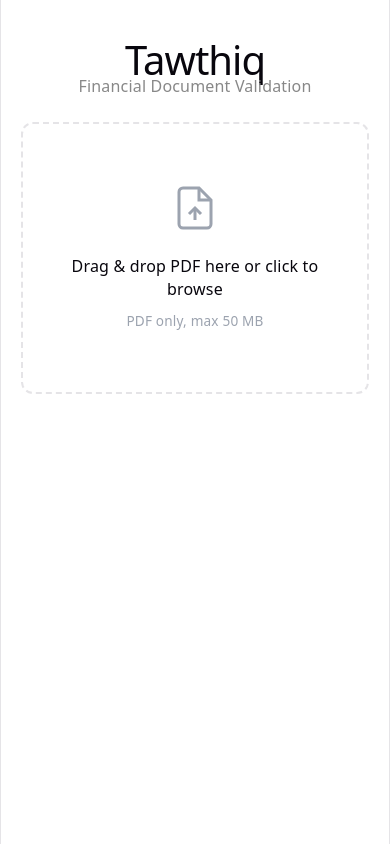
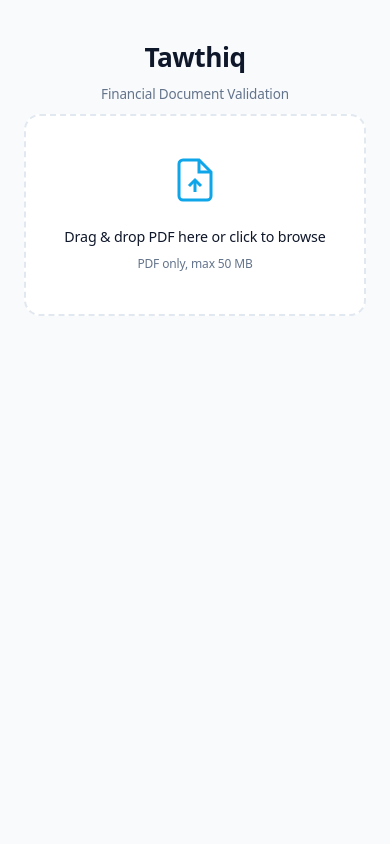
Before and after one commit to prasadazka/Tawthiq, a React (Vite) app in the folder frontend/: page / in a window 390 px wide. Built offline with nearby package versions, Linux system fonts and the light colour scheme.

Commit message:
Redesign UI with clean light theme
- Remove purple/pink accent colors
- Light sky-blue accent (#0ea5e9) for interactive elements
- White cards with subtle shadows on light gray background
- Clean typography, professional spacing
- Responsive layout for mobile

```diff
--- a/frontend/src/App.css
+++ b/frontend/src/App.css
@@ -3,99 +3,103 @@
   flex-direction: column;
   align-items: center;
   min-height: 100vh;
-  font-family: system-ui, sans-serif;
-  padding: 0 20px;
+  padding: 0 24px;
 }
 
 /* Header */
 .app-header {
   text-align: center;
-  padding: 48px 0 24px;
+  padding: 56px 0 12px;
 }
 
 .app-header h1 {
-  font-size: 2.5rem;
-  margin: 0 0 4px;
-  letter-spacing: -1px;
+  font-size: 1.75rem;
+  font-weight: 700;
+  color: var(--text-h);
+  margin: 0 0 6px;
+  letter-spacing: -0.5px;
 }
 
 .app-subtitle {
-  color: #888;
-  font-size: 1rem;
-  margin: 0;
+  color: var(--text);
+  font-size: 0.9rem;
+  font-weight: 400;
 }
 
 /* Main */
 .app-main {
   width: 100%;
-  max-width: 720px;
+  max-width: 740px;
   margin: 0 auto;
+  padding-bottom: 64px;
 }
 
 /* Upload Zone */
 .upload-zone {
-  border: 2px dashed var(--border, #d1d5db);
-  border-radius: 12px;
-  padding: 60px 40px;
+  border: 2px dashed var(--border);
+  border-radius: 16px;
+  padding: 64px 40px;
   text-align: center;
   cursor: pointer;
-  transition: all 0.2s;
+  transition: border-color 0.2s, background 0.2s;
+  background: var(--bg);
 }
 
 .upload-zone:hover {
-  border-color: var(--accent, #6366f1);
-  background: var(--accent-bg, rgba(99, 102, 241, 0.04));
+  border-color: var(--accent);
+  background: var(--accent-bg);
 }
 
 .upload-zone.drag-over {
-  border-color: var(--accent, #6366f1);
-  background: var(--accent-bg, rgba(99, 102, 241, 0.08));
-  transform: scale(1.01);
+  border-color: var(--accent);
+  background: rgba(14, 165, 233, 0.08);
+  border-style: solid;
 }
 
 .upload-zone.disabled {
   opacity: 0.5;
   cursor: not-allowed;
+  pointer-events: none;
 }
 
 .upload-icon {
-  color: #9ca3af;
+  color: var(--accent);
   margin-bottom: 16px;
 }
 
 .upload-text {
-  font-size: 1rem;
-  color: var(--text-h, #374151);
-  margin: 0 0 8px;
+  font-size: 0.95rem;
+  font-weight: 500;
+  color: var(--text-h);
+  margin: 0 0 6px;
 }
 
 .upload-hint {
-  font-size: 0.85rem;
-  color: #9ca3af;
-  margin: 0;
+  font-size: 0.8rem;
+  color: var(--text);
 }
 
 .upload-error {
-  color: #ef4444;
-  font-size: 0.85rem;
-  margin: 12px 0 0;
+  color: #dc2626;
+  font-size: 0.8rem;
+  margin: 14px 0 0;
   font-weight: 500;
 }
 
 /* Loading */
 .loading {
   text-align: center;
-  padding: 60px 0;
+  padding: 72px 0;
 }
 
 .spinner {
-  width: 40px;
-  height: 40px;
-  border: 3px solid var(--border, #e5e7eb);
-  border-top-color: var(--accent, #6366f1);
+  width: 36px;
+  height: 36px;
+  border: 3px solid var(--border);
+  border-top-color: var(--accent);
   border-radius: 50%;
   margin: 0 auto 20px;
-  animation: spin 0.8s linear infinite;
+  animation: spin 0.7s linear infinite;
 }
 
 @keyframes spin {
@@ -103,150 +107,174 @@
 }
 
 .loading-text {
-  font-size: 1rem;
-  color: var(--text-h, #374151);
-  margin: 0 0 6px;
+  font-size: 0.95rem;
+  color: var(--text-h);
+  margin: 0 0 4px;
 }
 
 .loading-hint {
-  font-size: 0.85rem;
-  color: #9ca3af;
-  margin: 0;
+  font-size: 0.8rem;
+  color: var(--text);
 }
 
 /* Error */
 .error-box {
   text-align: center;
-  padding: 48px;
-  border: 1px solid #fca5a5;
+  padding: 40px;
+  border: 1px solid #fecaca;
   border-radius: 12px;
-  background: #fef2f2;
+  background: #fff5f5;
 }
 
 .error-title {
-  font-size: 1.1rem;
+  font-size: 1rem;
   font-weight: 600;
-  color: #dc2626;
-  margin: 0 0 8px;
+  color: #b91c1c;
+  margin: 0 0 6px;
 }
 
 .error-msg {
-  color: #7f1d1d;
+  color: #991b1b;
   margin: 0 0 20px;
-  font-size: 0.9rem;
+  font-size: 0.85rem;
+}
+
+/* Button */
+.btn-reset {
+  display: inline-flex;
+  align-items: center;
+  gap: 6px;
+  padding: 8px 18px;
+  border: 1px solid var(--border);
+  border-radius: 8px;
+  background: var(--bg);
+  color: var(--text-h);
+  font-size: 0.85rem;
+  font-weight: 500;
+  cursor: pointer;
+  transition: all 0.15s;
+}
+
+.btn-reset:hover {
+  background: var(--bg-subtle);
+  border-color: #cbd5e1;
+  box-shadow: var(--shadow);
 }
 
 /* Results */
-.results {
-  width: 100%;
-}
+.results { width: 100%; }
 
 .results-header {
   display: flex;
   align-items: center;
   justify-content: space-between;
   margin-bottom: 20px;
-  padding-bottom: 16px;
-  border-bottom: 1px solid var(--border, #e5e7eb);
+  padding: 16px 20px;
+  background: var(--bg);
+  border-radius: 12px;
+  border: 1px solid var(--border);
+  box-shadow: var(--shadow);
 }
 
 .results-file {
   display: flex;
   align-items: center;
-  gap: 10px;
+  gap: 12px;
 }
 
-.file-icon {
-  color: #9ca3af;
-}
+.file-icon { color: var(--accent); }
 
 .results-file strong {
   display: block;
-  color: var(--text-h, #1f2937);
-  font-size: 0.95rem;
+  color: var(--text-h);
+  font-size: 0.9rem;
+  font-weight: 600;
 }
 
 .file-meta {
-  font-size: 0.8rem;
-  color: #9ca3af;
-}
-
-.btn-reset {
-  padding: 8px 16px;
-  border: 1px solid var(--border, #d1d5db);
-  border-radius: 8px;
-  background: white;
-  color: var(--text-h, #374151);
-  font-size: 0.85rem;
-  cursor: pointer;
-  transition: all 0.15s;
-}
-
-.btn-reset:hover {
-  background: #f9fafb;
-  border-color: #9ca3af;
+  font-size: 0.75rem;
+  color: var(--text);
 }
 
 /* Summary Cards */
 .summary-cards {
   display: grid;
   grid-template-columns: repeat(4, 1fr);
-  gap: 12px;
-  margin-bottom: 24px;
+  gap: 10px;
+  margin-bottom: 20px;
 }
 
 .card {
-  padding: 16px;
-  border-radius: 10px;
+  padding: 16px 12px;
+  border-radius: 12px;
   text-align: center;
   border: 1px solid;
+  background: var(--bg);
+  box-shadow: var(--shadow);
 }
 
 .card-num {
   display: block;
-  font-size: 1.8rem;
+  font-size: 1.6rem;
   font-weight: 700;
   line-height: 1;
   margin-bottom: 4px;
 }
 
 .card-label {
-  font-size: 0.8rem;
+  font-size: 0.7rem;
+  font-weight: 500;
   text-transform: uppercase;
-  letter-spacing: 0.5px;
+  letter-spacing: 0.6px;
 }
 
-.card-pass { background: #f0fdf4; border-color: #bbf7d0; color: #166534; }
-.card-fail { background: #fef2f2; border-color: #fecaca; color: #991b1b; }
-.card-skip { background: #f8fafc; border-color: #e2e8f0; color: #64748b; }
-.card-error { background: #fffbeb; border-color: #fde68a; color: #92400e; }
+.card-pass { border-color: #d1fae5; }
+.card-pass .card-num { color: #059669; }
+.card-pass .card-label { color: #6ee7b7; }
+
+.card-fail { border-color: #fecaca; }
+.card-fail .card-num { color: #dc2626; }
+.card-fail .card-label { color: #fca5a5; }
+
+.card-skip { border-color: var(--border); }
+.card-skip .card-num { color: #94a3b8; }
+.card-skip .card-label { color: #cbd5e1; }
+
+.card-error { border-color: #fde68a; }
+.card-error .card-num { color: #d97706; }
+.card-error .card-label { color: #fcd34d; }
 
 /* Rules List */
 .rules-list {
   display: flex;
   flex-direction: column;
-  gap: 8px;
+  gap: 6px;
 }
 
 .rule-row {
   display: flex;
   align-items: flex-start;
   gap: 12px;
-  padding: 14px 16px;
+  padding: 14px 18px;
   border-radius: 10px;
-  border: 1px solid var(--border, #e5e7eb);
-  background: white;
+  border: 1px solid var(--border);
+  background: var(--bg);
+  transition: box-shadow 0.15s;
 }
 
-.rule-row.rule-pass { border-left: 3px solid #22c55e; }
+.rule-row:hover {
+  box-shadow: var(--shadow);
+}
+
+.rule-row.rule-pass { border-left: 3px solid #10b981; }
 .rule-row.rule-fail { border-left: 3px solid #ef4444; }
-.rule-row.rule-skip { border-left: 3px solid #94a3b8; }
+.rule-row.rule-skip { border-left: 3px solid #cbd5e1; }
 .rule-row.rule-error { border-left: 3px solid #f59e0b; }
 
 .rule-status {
-  font-size: 1.1rem;
+  font-size: 1rem;
   flex-shrink: 0;
-  margin-top: 1px;
+  margin-top: 2px;
 }
 
 .rule-info {
@@ -255,56 +283,50 @@
 }
 
 .rule-title {
-  font-size: 0.9rem;
+  font-size: 0.88rem;
   font-weight: 500;
-  color: var(--text-h, #1f2937);
-  margin-bottom: 4px;
+  color: var(--text-h);
+  margin-bottom: 3px;
 }
 
 .rule-id {
   display: inline-block;
-  font-size: 0.75rem;
+  font-size: 0.7rem;
   font-weight: 600;
-  background: var(--code-bg, #f3f4f6);
-  color: #6b7280;
+  background: var(--code-bg);
+  color: var(--text);
   padding: 1px 6px;
   border-radius: 4px;
   margin-right: 8px;
-  font-family: var(--mono, monospace);
+  font-family: var(--mono);
 }
 
 .rule-details {
-  font-size: 0.8rem;
-  color: #6b7280;
+  font-size: 0.78rem;
+  color: var(--text);
   margin: 0;
-  line-height: 1.4;
+  line-height: 1.5;
   word-break: break-word;
 }
 
 .severity {
-  font-size: 0.7rem;
+  font-size: 0.65rem;
   font-weight: 600;
   text-transform: uppercase;
-  padding: 2px 8px;
-  border-radius: 4px;
+  letter-spacing: 0.3px;
+  padding: 3px 8px;
+  border-radius: 6px;
   flex-shrink: 0;
+  margin-top: 2px;
 }
 
 .severity-error { background: #fef2f2; color: #dc2626; }
 .severity-warning { background: #fffbeb; color: #d97706; }
 
-/* Dark mode overrides */
-@media (prefers-color-scheme: dark) {
-  .upload-zone { border-color: #374151; }
-  .upload-zone:hover { background: rgba(99, 102, 241, 0.08); }
-  .rule-row { background: #1e1f26; }
-  .btn-reset { background: #1e1f26; border-color: #374151; color: #e5e7eb; }
-  .btn-reset:hover { background: #2a2b34; }
-  .error-box { background: #2a1515; border-color: #7f1d1d; }
-  .error-title { color: #fca5a5; }
-  .error-msg { color: #fca5a5; }
-  .card-pass { background: #052e16; border-color: #166534; }
-  .card-fail { background: #2a1515; border-color: #991b1b; }
-  .card-skip { background: #1e1f26; border-color: #334155; }
-  .card-error { background: #2a2010; border-color: #92400e; }
+/* Responsive */
+@media (max-width: 640px) {
+  .summary-cards { grid-template-columns: repeat(2, 1fr); }
+  .results-header { flex-direction: column; gap: 12px; align-items: flex-start; }
+  .app-header { padding: 36px 0 8px; }
+  .upload-zone { padding: 40px 20px; }
 }
--- a/frontend/src/index.css
+++ b/frontend/src/index.css
@@ -1,111 +1,66 @@
 :root {
-  --text: #6b6375;
-  --text-h: #08060d;
-  --bg: #fff;
-  --border: #e5e4e7;
-  --code-bg: #f4f3ec;
-  --accent: #aa3bff;
-  --accent-bg: rgba(170, 59, 255, 0.1);
-  --accent-border: rgba(170, 59, 255, 0.5);
-  --social-bg: rgba(244, 243, 236, 0.5);
-  --shadow:
-    rgba(0, 0, 0, 0.1) 0 10px 15px -3px, rgba(0, 0, 0, 0.05) 0 4px 6px -2px;
+  --text: #64748b;
+  --text-h: #0f172a;
+  --bg: #ffffff;
+  --bg-subtle: #f8fafc;
+  --border: #e2e8f0;
+  --code-bg: #f1f5f9;
+  --accent: #0ea5e9;
+  --accent-hover: #0284c7;
+  --accent-bg: rgba(14, 165, 233, 0.05);
+  --accent-border: rgba(14, 165, 233, 0.25);
+  --shadow: 0 1px 3px rgba(0, 0, 0, 0.06), 0 1px 2px rgba(0, 0, 0, 0.04);
+  --shadow-md: 0 4px 6px -1px rgba(0, 0, 0, 0.07), 0 2px 4px -2px rgba(0, 0, 0, 0.05);
 
-  --sans: system-ui, 'Segoe UI', Roboto, sans-serif;
-  --heading: system-ui, 'Segoe UI', Roboto, sans-serif;
-  --mono: ui-monospace, Consolas, monospace;
+  --sans: system-ui, -apple-system, 'Segoe UI', Roboto, sans-serif;
+  --heading: system-ui, -apple-system, 'Segoe UI', Roboto, sans-serif;
+  --mono: ui-monospace, 'Cascadia Code', Consolas, monospace;
 
-  font: 18px/145% var(--sans);
-  letter-spacing: 0.18px;
-  color-scheme: light dark;
+  font: 15px/1.6 var(--sans);
+  letter-spacing: -0.01em;
+  color-scheme: light;
   color: var(--text);
-  background: var(--bg);
+  background: var(--bg-subtle);
   font-synthesis: none;
   text-rendering: optimizeLegibility;
   -webkit-font-smoothing: antialiased;
   -moz-osx-font-smoothing: grayscale;
-
-  @media (max-width: 1024px) {
-    font-size: 16px;
-  }
 }
 
-@media (prefers-color-scheme: dark) {
-  :root {
-    --text: #9ca3af;
-    --text-h: #f3f4f6;
-    --bg: #16171d;
-    --border: #2e303a;
-    --code-bg: #1f2028;
-    --accent: #c084fc;
-    --accent-bg: rgba(192, 132, 252, 0.15);
-    --accent-border: rgba(192, 132, 252, 0.5);
-    --social-bg: rgba(47, 48, 58, 0.5);
-    --shadow:
-      rgba(0, 0, 0, 0.4) 0 10px 15px -3px, rgba(0, 0, 0, 0.25) 0 4px 6px -2px;
-  }
-
-  #social .button-icon {
-    filter: invert(1) brightness(2);
-  }
+* {
+  box-sizing: border-box;
 }
 
 #root {
-  width: 1126px;
+  width: 960px;
   max-width: 100%;
   margin: 0 auto;
-  text-align: center;
-  border-inline: 1px solid var(--border);
   min-height: 100svh;
   display: flex;
   flex-direction: column;
-  box-sizing: border-box;
 }
 
 body {
   margin: 0;
 }
 
-h1,
-h2 {
+h1, h2, h3 {
   font-family: var(--heading);
-  font-weight: 500;
+  font-weight: 600;
   color: var(--text-h);
-}
-
-h1 {
-  font-size: 56px;
-  letter-spacing: -1.68px;
-  margin: 32px 0;
-  @media (max-width: 1024px) {
-    font-size: 36px;
-    margin: 20px 0;
-  }
-}
-h2 {
-  font-size: 24px;
-  line-height: 118%;
-  letter-spacing: -0.24px;
-  margin: 0 0 8px;
-  @media (max-width: 1024px) {
-    font-size: 20px;
-  }
-}
-p {
   margin: 0;
 }
 
-code,
-.counter {
+h1 { font-size: 28px; letter-spacing: -0.5px; }
+h2 { font-size: 20px; letter-spacing: -0.3px; }
+
+p { margin: 0; }
+
+code {
   font-family: var(--mono);
-  display: inline-flex;
+  font-size: 13px;
+  padding: 2px 6px;
   border-radius: 4px;
+  background: var(--code-bg);
   color: var(--text-h);
 }
-
-code {
-  font-size: 15px;
-  line-height: 135%;
-  padding: 4px 8px;
-  background: var(--code-bg);
-}
```
